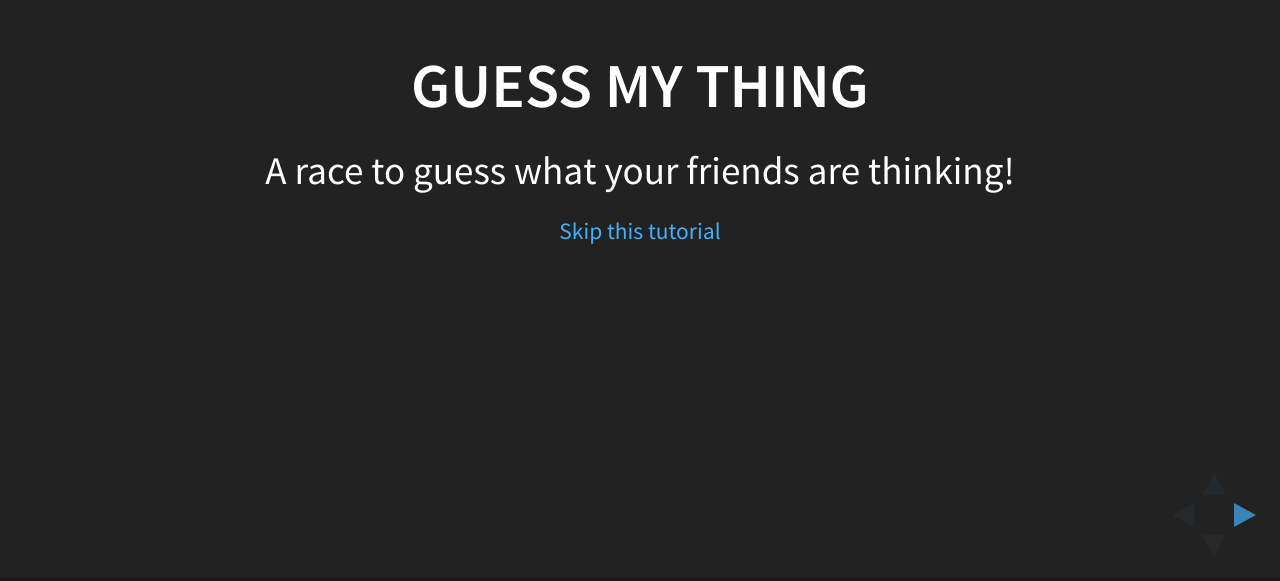
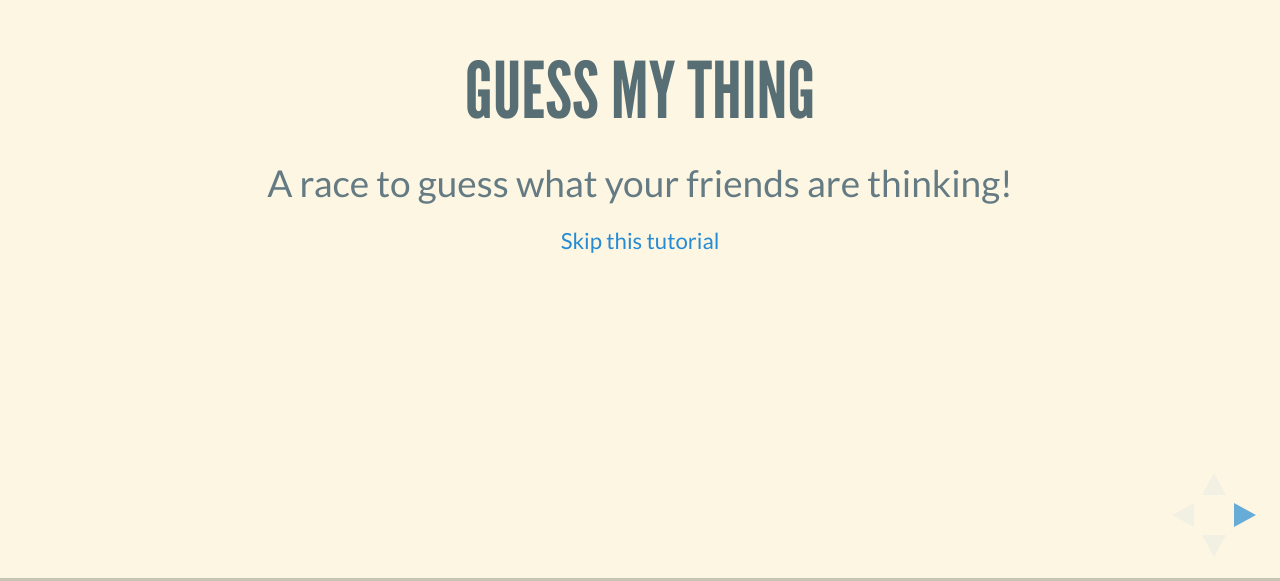
Before and after one commit to skleung/vgGame, a website: page public/tutorial.html in a window 1280 px wide. Shown: the part 219-800 px from the top of the page. Drawn offline with Linux system fonts and the light colour scheme.

Commit message:
changed theme updated readme

```diff
--- a/public/tutorial.html
+++ b/public/tutorial.html
@@ -15,7 +15,7 @@
 		<meta name="viewport" content="width=device-width, initial-scale=1.0, maximum-scale=1.0, user-scalable=no, minimal-ui">
 
 		<link rel="stylesheet" href="css/reveal.css">
-		<link rel="stylesheet" href="css/theme/black.css" id="theme">
+		<link rel="stylesheet" href="css/theme/solarized.css" id="theme">
 
 		<!-- Code syntax highlighting -->
 		<link rel="stylesheet" href="lib/css/zenburn.css">
```
Also changed, not shown: README.md.
